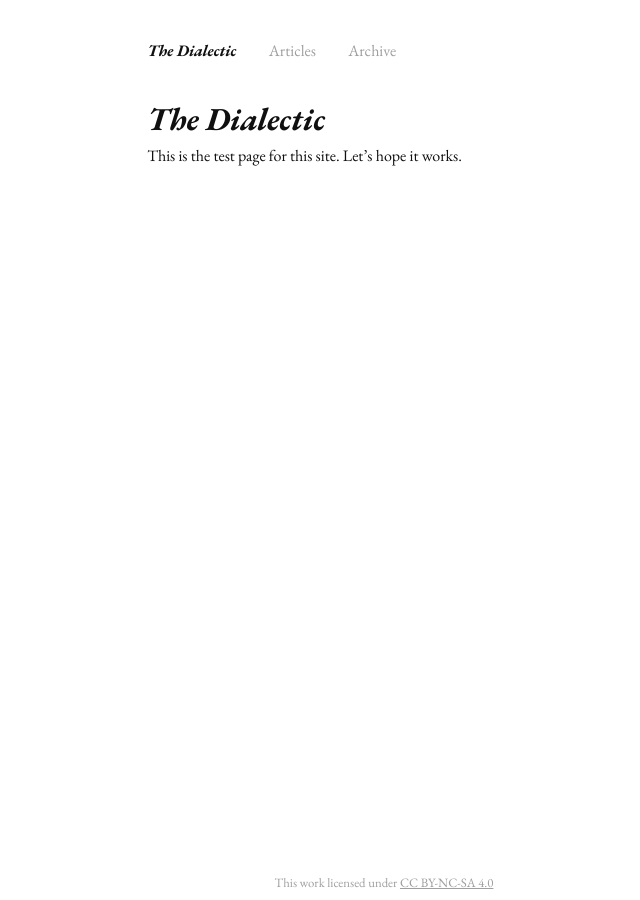
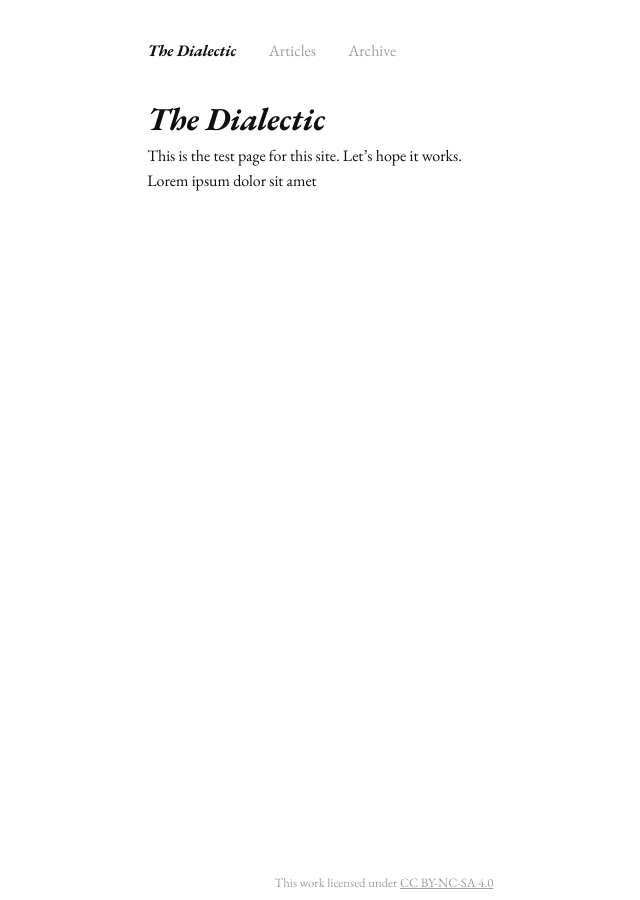
Before and after one commit to the-dialectic/amherstdialectic.com, a Jekyll site: the page built from index.md, in a window 1280 px wide. Shown: the whole page, without its empty margins (256-896 px from the left). Built offline with Jekyll 4.4.1, drawn with Linux system fonts in a browser that asks for light colours.

Commit message:
lorem ipsum

```diff
--- a/index.md
+++ b/index.md
@@ -7,3 +7,5 @@ permalink: /
 # _The Dialectic_
 
 This is the test page for this site. Let's hope it works.
+
+Lorem ipsum dolor sit amet
```
